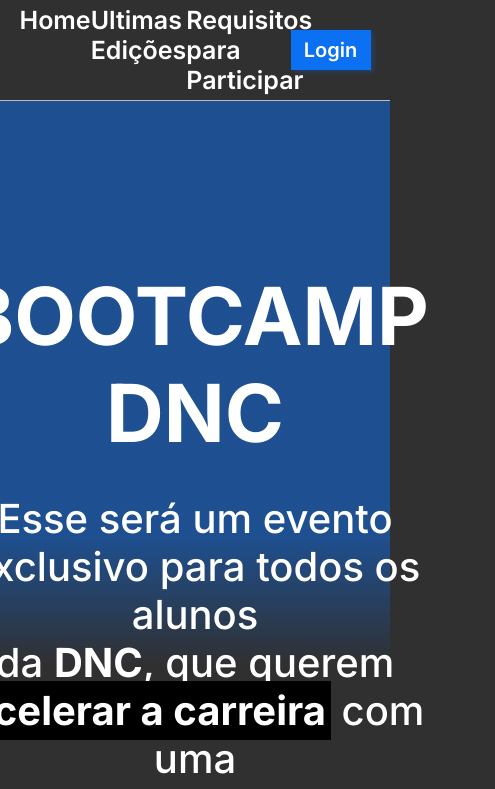
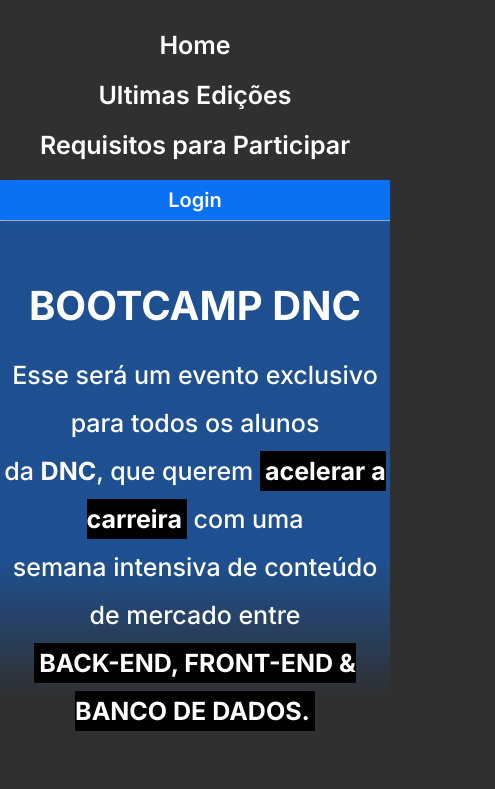
Before and after one commit to dev-jeff-lopes/bootcamp-dnc, a plain HTML site: page index.html in a window 390 px wide. Shown: the top 789 px of the page, 495 px wide, since content can reach past the window. Drawn offline with Linux system fonts and the light colour scheme.

Commit message:
adicionando media query

```diff
--- a/estilo.css
+++ b/estilo.css
@@ -70,8 +70,6 @@
 }
 
 section header {
-
-
     text-align: center;
 }
 
@@ -226,12 +224,81 @@
 
 }
 
-footer .linha2 a:first-child{
+footer .linha2 a:first-child {
     padding-right: 10px;
     border-right: 3px solid #fff;
     margin: 0 10px;
 }
 
-footer .linha2 a:hover{
+footer .linha2 a:hover {
     color: var(--cinza-hover)
 }
+
+@media only screen and (max-width: 600px) {
+
+    /*menu*/
+    #principal {
+        flex-direction: column;
+        height: auto;
+    }
+
+    #menu {
+        flex-direction: column;
+        width: 100%;
+        align-items: center;
+        margin: 30px 0 0 0;
+    }
+
+    #menu a {
+        height: 50px;
+    }
+
+    #principal button {
+        width: 100%;
+        margin: 0;
+    }
+
+    /* section */
+    section {
+        margin-top: 60px;
+    }
+
+    section header h1 {
+        font-size: 40px;
+        margin-top: 0px;
+    }
+
+    section header h2 {
+        font-size: 25px;
+        margin-bottom: 50px;
+    }
+
+    form {
+        width: 95%;
+        font-size: 20px;
+    }
+
+    .checkbox-itens label {
+        font-size: 17px;
+    }
+
+    form input::placeholder {
+        font-size: 18px;
+    }
+
+    /*footer*/
+
+    footer {
+        width: 95%;
+        margin: 0 auto;
+    }
+
+    footer .linha1 {
+        flex-direction: column;
+    }
+
+    .endereco{
+        width: 95%;
+    }
+
+}
```
